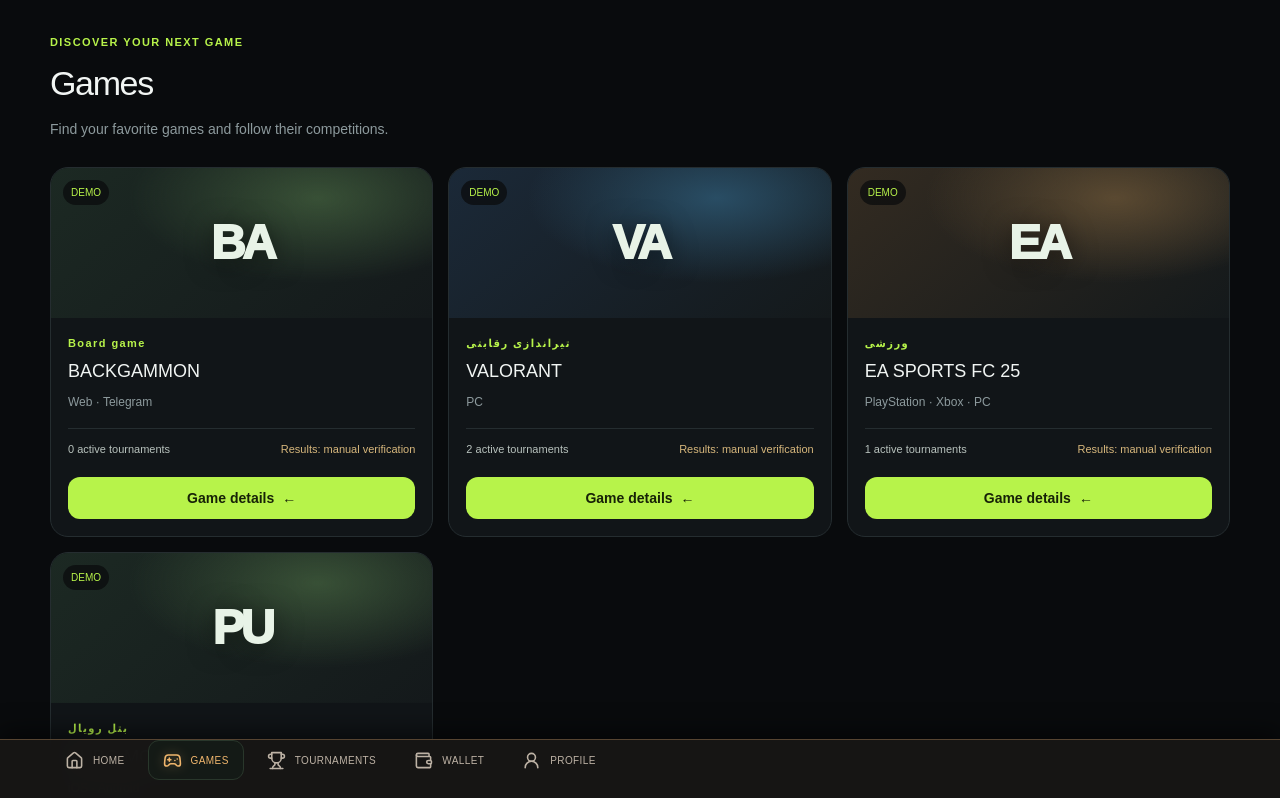
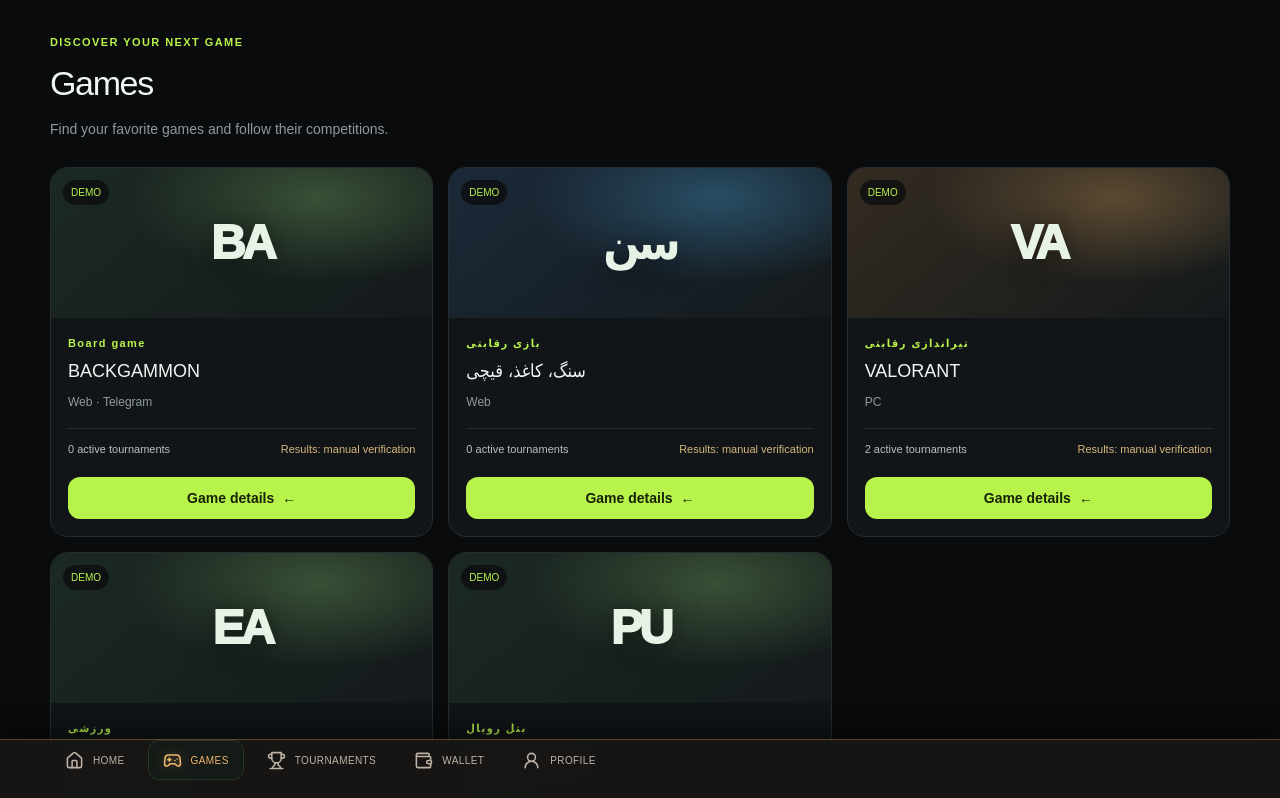
Before and after one commit to omidhub2/GMO_game, a Next.js app: page /games in a window 1280 px wide. Shown: the top 798 px of the page. Built offline with nearby package versions, Linux system fonts and the light colour scheme.

Commit message:
Add rock paper scissors to games catalog

```diff
--- a/src/modules/games/domain/game.ts
+++ b/src/modules/games/domain/game.ts
@@ -9,6 +9,7 @@ export function toGameSummary(game: GameRecord): GameSummary {
 
 const games: readonly GameSummary[] = [
   { id: "demo-backgammon", slug: "backgammon", name: "BACKGAMMON", category: "Board game", platforms: ["Web", "Telegram"], activeTournamentCount: 0, integrationStatus: "MANUAL", demo: true },
+  { id: "demo-rock-paper-scissors", slug: "rock-paper-scissors", name: "سنگ، کاغذ، قیچی", category: "بازی رقابتی", platforms: ["Web"], activeTournamentCount: 0, integrationStatus: "MANUAL", demo: true },
   { id: "demo-valorant", slug: "valorant", name: "VALORANT", category: "تیراندازی رقابتی", platforms: ["PC"], activeTournamentCount: 2, integrationStatus: "MANUAL", demo: true },
   { id: "demo-fc25", slug: "fc-25", name: "EA SPORTS FC 25", category: "ورزشی", platforms: ["PlayStation", "Xbox", "PC"], activeTournamentCount: 1, integrationStatus: "MANUAL", demo: true },
   { id: "demo-pubg-mobile", slug: "pubg-mobile", name: "PUBG MOBILE", category: "بتل رویال", platforms: ["iOS", "Android"], activeTournamentCount: 0, integrationStatus: "MANUAL", demo: true },
```
